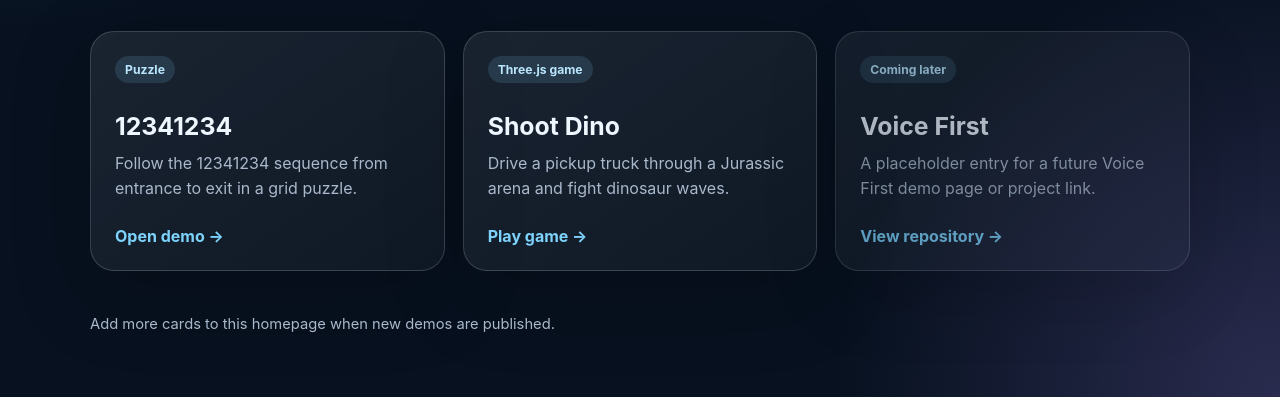
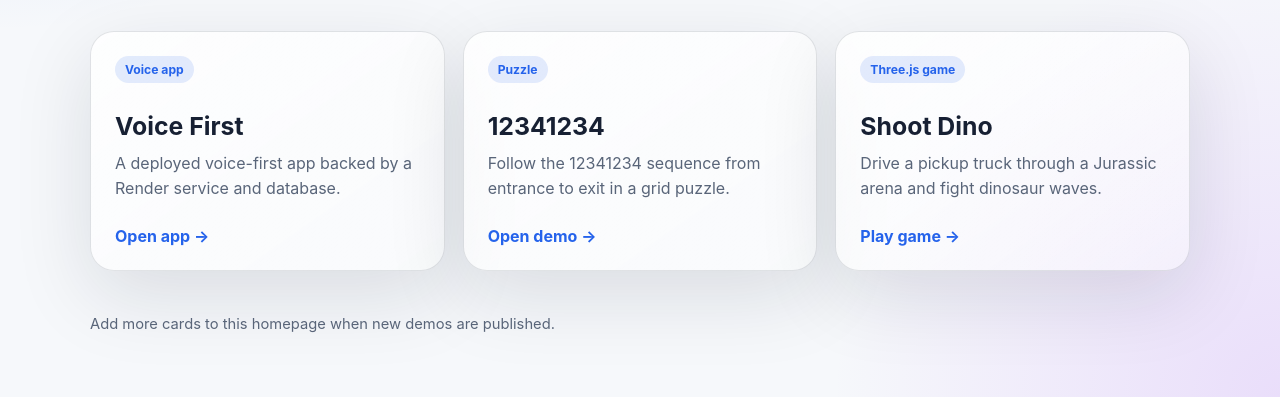
Before and after one commit to hankswang123/hankswang123.github.io, a plain HTML site: page index.html in a window 1280 px wide. Shown: the part 448-845 px from the top of the page. Drawn offline with Linux system fonts and the light colour scheme.

Commit message:
Update launchpad theme and Voice First link

```diff
--- a/index.html
+++ b/index.html
@@ -6,15 +6,30 @@
   <title>Game Demos</title>
   <style>
     :root {
-      color-scheme: dark;
+      color-scheme: light dark;
+      --bg: #f6f8fb;
+      --panel: rgba(255, 255, 255, 0.82);
+      --panel-strong: rgba(255, 255, 255, 0.96);
+      --text: #172033;
+      --muted: #596579;
+      --accent: #2563eb;
+      --accent-soft: rgba(37, 99, 235, 0.12);
+      --border: rgba(23, 32, 51, 0.12);
+      --shadow: rgba(15, 23, 42, 0.12);
+    }
+
+    @media (prefers-color-scheme: dark) {
+      :root {
         --bg: #07111f;
         --panel: rgba(255, 255, 255, 0.08);
         --panel-strong: rgba(255, 255, 255, 0.14);
         --text: #eef6ff;
         --muted: #a9b8ca;
         --accent: #7dd3fc;
-      --accent-2: #a78bfa;
+        --accent-soft: rgba(125, 211, 252, 0.14);
         --border: rgba(255, 255, 255, 0.16);
+        --shadow: rgba(0, 0, 0, 0.28);
+      }
     }
 
     * {
@@ -27,8 +42,8 @@
       font-family: Inter, ui-sans-serif, system-ui, -apple-system, BlinkMacSystemFont, "Segoe UI", sans-serif;
       color: var(--text);
       background:
-        radial-gradient(circle at top left, rgba(125, 211, 252, 0.24), transparent 30rem),
-        radial-gradient(circle at bottom right, rgba(167, 139, 250, 0.22), transparent 28rem),
+        radial-gradient(circle at top left, color-mix(in srgb, var(--accent) 20%, transparent), transparent 30rem),
+        radial-gradient(circle at bottom right, rgba(168, 85, 247, 0.16), transparent 28rem),
         var(--bg);
     }
 
@@ -81,8 +96,8 @@
       padding: 24px;
       border: 1px solid var(--border);
       border-radius: 24px;
-      background: linear-gradient(145deg, var(--panel), rgba(255, 255, 255, 0.035));
-      box-shadow: 0 24px 80px rgba(0, 0, 0, 0.22);
+      background: linear-gradient(145deg, var(--panel), color-mix(in srgb, var(--panel) 45%, transparent));
+      box-shadow: 0 24px 80px var(--shadow);
       text-decoration: none;
       color: inherit;
       transition: transform 160ms ease, border-color 160ms ease, background 160ms ease;
@@ -91,8 +106,8 @@
     a.card:hover,
     a.card:focus-visible {
       transform: translateY(-4px);
-      border-color: rgba(125, 211, 252, 0.7);
-      background: linear-gradient(145deg, var(--panel-strong), rgba(125, 211, 252, 0.08));
+      border-color: color-mix(in srgb, var(--accent) 70%, transparent);
+      background: linear-gradient(145deg, var(--panel-strong), var(--accent-soft));
       outline: none;
     }
 
@@ -100,8 +115,8 @@
       align-self: flex-start;
       padding: 6px 10px;
       border-radius: 999px;
-      background: rgba(125, 211, 252, 0.14);
-      color: #bae6fd;
+      background: var(--accent-soft);
+      color: var(--accent);
       font-size: 0.76rem;
       font-weight: 700;
     }
@@ -123,10 +138,6 @@
       font-weight: 700;
     }
 
-    .placeholder {
-      opacity: 0.72;
-    }
-
     footer {
       margin-top: 44px;
       color: var(--muted);
@@ -145,6 +156,13 @@
     </section>
 
     <section class="grid" aria-label="Demo links">
+      <a class="card" href="https://voice-first-1.onrender.com/">
+        <span class="tag">Voice app</span>
+        <h2>Voice First</h2>
+        <p>A deployed voice-first app backed by a Render service and database.</p>
+        <span class="link">Open app →</span>
+      </a>
+
       <a class="card" href="./12341234/">
         <span class="tag">Puzzle</span>
         <h2>12341234</h2>
@@ -158,13 +176,6 @@
         <p>Drive a pickup truck through a Jurassic arena and fight dinosaur waves.</p>
         <span class="link">Play game →</span>
       </a>
-
-      <a class="card placeholder" href="https://github.com/hankswang123/Voice-First">
-        <span class="tag">Coming later</span>
-        <h2>Voice First</h2>
-        <p>A placeholder entry for a future Voice First demo page or project link.</p>
-        <span class="link">View repository →</span>
-      </a>
     </section>
 
     <footer>
```
Lines whose indentation alone changed are shown as unchanged.
